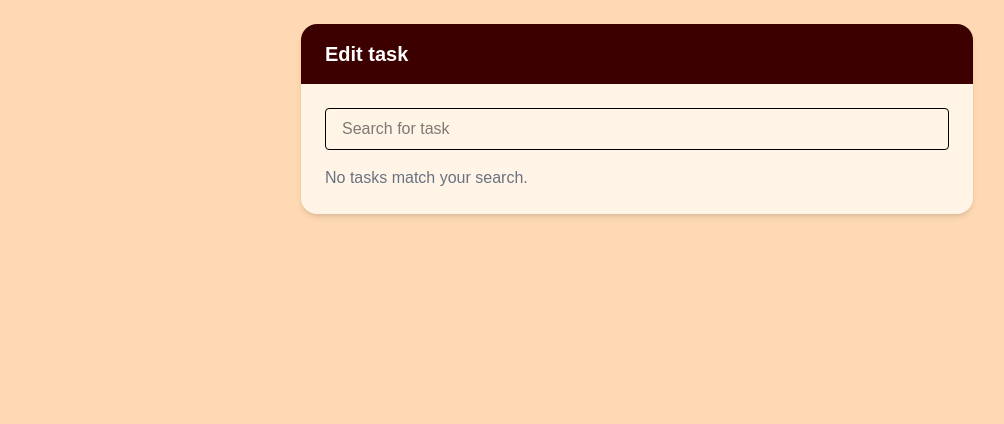
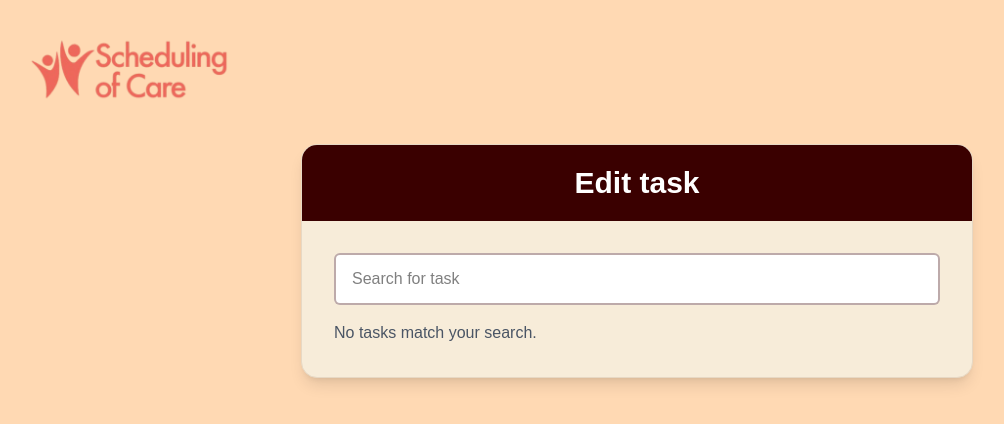
Before and after one commit to 404-Project-Not-Found/Scheduling-of-Care, a Next.js app: page /dashboard/edit-task in a window 1280 px wide. Shown: the top 424 px of the page, without its empty margins (3-1007 px from the left). Built offline with nearby package versions, Linux system fonts and the light colour scheme.

Commit message:
feat(edit-task): change Edit Task field

```diff
--- a/src/app/dashboard/edit-task/[id]/page.tsx
+++ b/src/app/dashboard/edit-task/[id]/page.tsx
@@ -100,9 +100,9 @@ export default function EditTaskDetailPage() {
             </div>
           </div>
 
-          {/* Last done */}
+          {/* Next Due */}
           <div>
-            <label className="block mb-1 font-medium">Last done:</label>
+            <label className="block mb-1 font-medium">Next Due:</label>
             <input
               type="date"
               value={item.startDate ? item.startDate.slice(0, 10) : ""}
--- a/src/app/dashboard/edit-task/page.tsx
+++ b/src/app/dashboard/edit-task/page.tsx
@@ -2,6 +2,7 @@
 
 import { useEffect, useMemo, useState } from "react";
 import Link from "next/link";
+import Image from "next/image";
 
 type CareItem = {
   id: string;
@@ -12,11 +13,19 @@ type CareItem = {
   frequencyUnit?: "day" | "week" | "month" | "year";
 };
 
+const colors = {
+  pageBg: "#ffd9b3", // page background
+  cardBg: "#F7ECD9", // card background
+  header: "#3A0000", // maroon header
+  text: "#2b2b2b",
+};
+
 export default function EditTaskSearchPage() {
   const [query, setQuery] = useState("");
   const [careItems, setCareItems] = useState<CareItem[]>([]);
 
   useEffect(() => {
+    if (typeof window === "undefined") return;
     const stored: CareItem[] = JSON.parse(
       localStorage.getItem("careItems") || "[]"
     );
@@ -24,11 +33,7 @@ export default function EditTaskSearchPage() {
   }, []);
 
   const all = useMemo(
-    () =>
-      careItems.map((c) => ({
-        id: c.id,
-        label: c.name,
-      })),
+    () => careItems.map((c) => ({ id: c.id, label: c.name })),
     [careItems]
   );
 
@@ -37,38 +42,63 @@ export default function EditTaskSearchPage() {
   );
 
   return (
-    <main className="min-h-screen flex items-start justify-center p-6">
-      <div className="bg-[#fff4e6] rounded-2xl shadow-md w-full max-w-2xl">
-        {/* Maroon header */}
-        <h1 className="text-xl font-semibold px-6 py-4 bg-[#3d0000] text-white rounded-t-2xl">
+    <main
+      className="min-h-screen w-full flex items-start justify-center px-6 pb-12 pt-28 md:pt-36 relative"
+      style={{ backgroundColor: colors.pageBg }}
+    >
+      {/* Top-left logo */}
+      <div className="absolute top-6 left-6">
+        <Image
+          src="/logo-name.png"
+          alt="Scheduling of Care"
+          width={220}
+          height={80}
+          className="object-contain"
+          priority
+        />
+      </div>
+
+      {/* Centered card */}
+      <div
+        className="w-full max-w-2xl rounded-2xl shadow-lg overflow-hidden border"
+        style={{ backgroundColor: colors.cardBg, borderColor: "#e7d8c4" }}
+      >
+        {/* Maroon header with centered title */}
+        <div
+          className="w-full flex items-center justify-center px-6 py-5"
+          style={{ backgroundColor: colors.header }}
+        >
+          <h1 className="text-2xl md:text-3xl font-bold text-white text-center">
             Edit task
           </h1>
+        </div>
 
-        <div className="p-6">
-          {/* Search bar */}
-          <div className="flex gap-3">
+        {/* Body */}
+        <div className="px-6 md:px-8 py-6 md:py-8 text-black">
+          {/* Search */}
           <input
             placeholder="Search for task"
             value={query}
             onChange={(e) => setQuery(e.target.value)}
-              className="flex-1 px-4 py-2 border rounded text-black"
+            className="w-full bg-white border-2 rounded-md px-4 py-3 focus:outline-none focus:ring-2"
+            style={{ borderColor: `${colors.header}55` }}
           />
-          </div>
 
-          {/* Results list */}
-          <div className="mt-4 space-y-2 text-black">
+          {/* Results */}
+          <div className="mt-4 space-y-3">
             {filtered.map((t) => (
               <Link
                 key={t.id}
                 href={`/dashboard/edit-task/${t.id}`}
-                className="block px-4 py-3 rounded-md border bg-gray-100 hover:bg-gray-200"
+                className="block rounded-xl px-4 py-3 border bg-gray-50 hover:bg-[#EADBC4] active:bg-[#E1D0B5] transition"
+                style={{ color: colors.text, borderColor: "#bfb8ad" }}
               >
                 {t.label}
               </Link>
             ))}
 
             {filtered.length === 0 && (
-              <p className="text-gray-500">No tasks match your search.</p>
+              <p className="text-gray-600">No tasks match your search.</p>
             )}
           </div>
         </div>
--- a/src/components/side-menu/SideMenu.tsx
+++ b/src/components/side-menu/SideMenu.tsx
@@ -23,7 +23,7 @@ const palette = {
 const defaultItems: Item[] = [
   { href: "/dashboard/update-details", label: "Update your details" },
   { href: "/task/add", label: "Add Care Item" },
-  { href: "/task/edit", label: "Edit Task" },
+  { href: "/dashboard/edit-task", label: "Edit Task" },
   { href: "/dashboard/remove-task", label: "Remove Task" },
   { href: "/carer/search", label: "Assign Carer" },
   { href: "/dashboard/register-client", label: "Register new client" },
```
Lines whose indentation alone changed are shown as unchanged.
